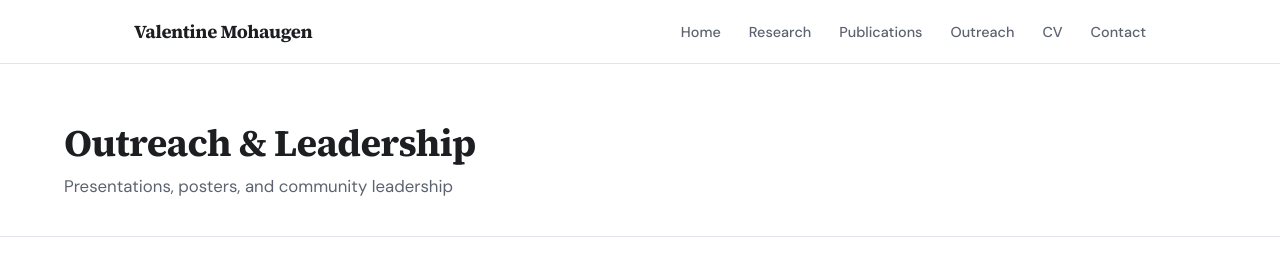
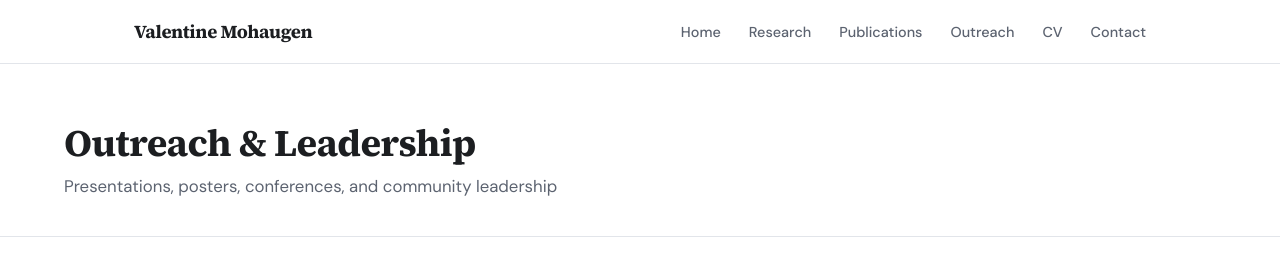
Before and after one commit to Valmohaugen/valmohaugen.github.io, a Next.js app: page /outreach in a window 1280 px wide. Shown: the top 262 px of the page. Built offline with nearby package versions, Linux system fonts and the light colour scheme.

Commit message:
Mention conferences in the outreach caption
Cover the section added below leadership, in the page caption and both
meta descriptions.

```diff
--- a/app/outreach/page.tsx
+++ b/app/outreach/page.tsx
@@ -6,11 +6,11 @@ import type { CvData } from '@/lib/types';
 export const metadata: Metadata = {
   title: 'Outreach & Leadership',
   description:
-    'Presentations, posters, and quantum computing community leadership by Valentine Mohaugen, Clemson University.',
+    'Presentations, posters, conferences, and quantum computing community leadership by Valentine Mohaugen, Clemson University.',
   openGraph: {
     title: 'Outreach & Leadership · Valentine Mohaugen',
     description:
-      'Presentations, posters, and quantum computing community leadership by Valentine Mohaugen, Clemson University.',
+      'Presentations, posters, conferences, and quantum computing community leadership by Valentine Mohaugen, Clemson University.',
     url: '/outreach/',
   },
 };
@@ -23,7 +23,7 @@ export default function OutreachPage() {
       <section className="page-header">
         <div className="container">
           <h1>Outreach &amp; Leadership</h1>
-          <p>Presentations, posters, and community leadership</p>
+          <p>Presentations, posters, conferences, and community leadership</p>
         </div>
       </section>
 
```
